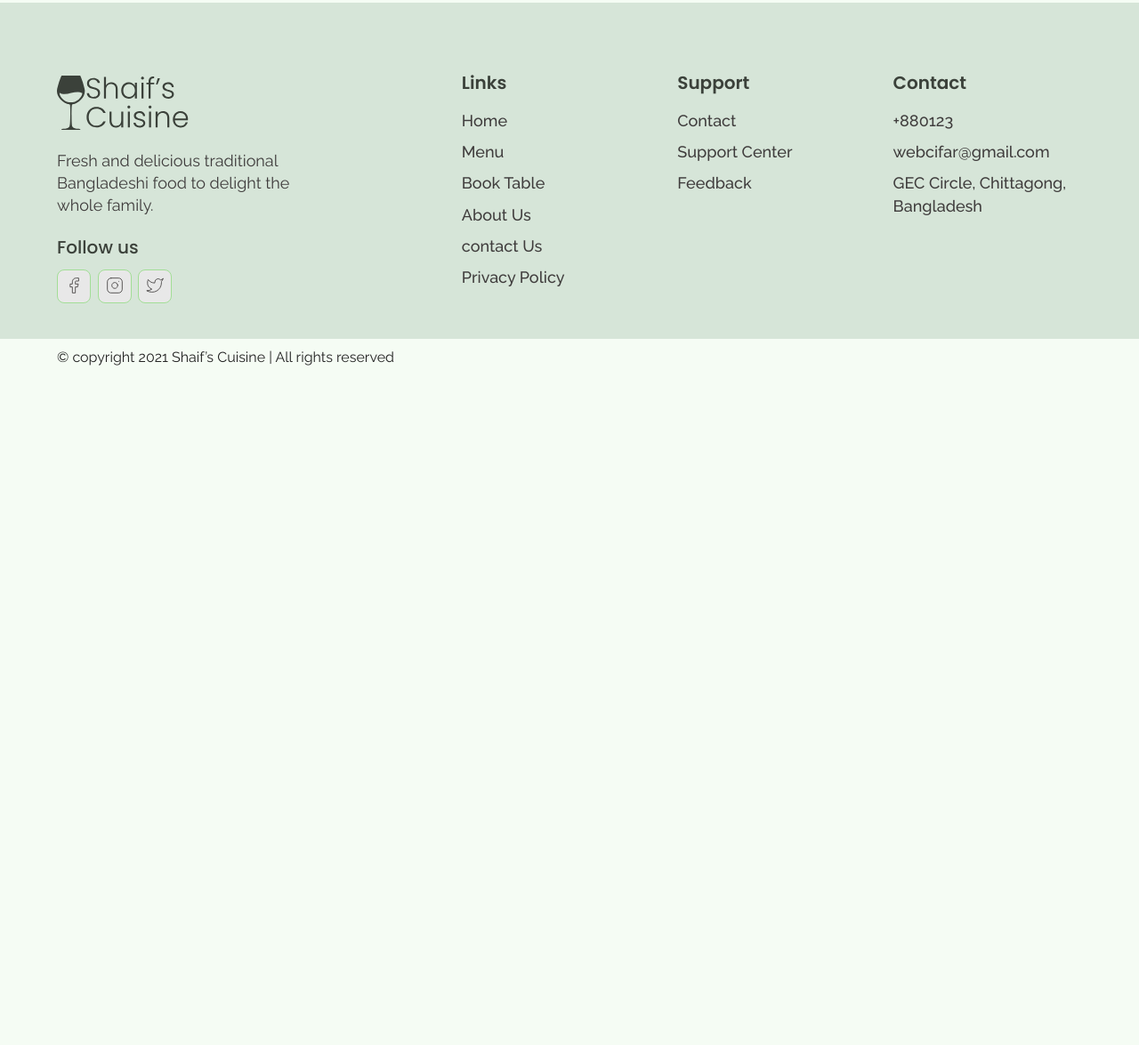
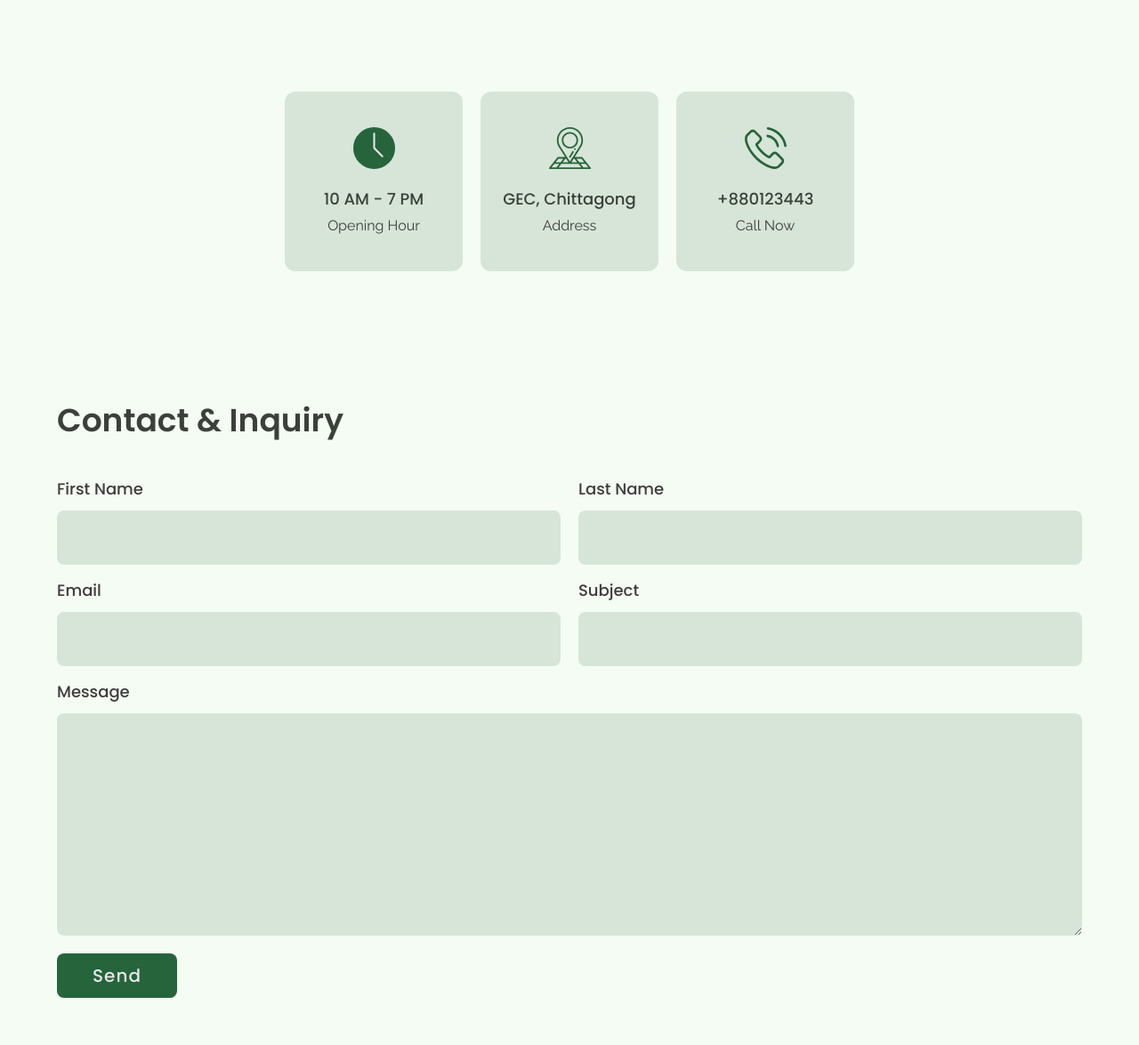
Before and after one commit to ShaifArfan/shaif-s-cuisine, a plain HTML site: page contact.html in a window 1280 px wide. Shown: the part 83-1258 px from the top of the page at 89% size. Before the commit the page ends 800 px from the top, so only its background shows below. Drawn offline with Linux system fonts and the light colour scheme.

Commit message:
✅ contact pag

```diff
--- a/components.css
+++ b/components.css
@@ -53,7 +53,7 @@
 	.nav__list {
 		z-index: 1000;
 		position: absolute;
-		right: 0;
+		left: 100%;
 		top: 0;
 		height: 100vh;
 		width: 80%;
@@ -62,12 +62,12 @@
 		align-items: center;
 		justify-content: flex-end;
 		padding-right: 2rem;
-		transform: translate(100%);
+		transform: translate(0%);
 		overflow: hidden;
 		transition: 0.3s ease-in transform;
 	}
 	.nav__list.show {
-		transform: translate(0);
+		transform: translate(-100%);
 	}
 	.nav__list li {
 		display: block;
@@ -111,6 +111,59 @@
 	}
 }
 /* End Global Button Styles */
+
+/* Store info section styles*/
+.storeInfo__wrapper {
+	display: flex;
+	justify-content: center;
+	flex-wrap: wrap;
+	gap: 1rem;
+}
+.storeInfo__item {
+	background-color: var(--lightGreen-1);
+	padding: 20px 30px;
+	text-align: center;
+	text-align: center;
+	border-radius: 12px;
+	width: 150px;
+}
+.storeInfo__icon {
+	width: 30px;
+	margin: 0 auto;
+	margin-bottom: 1.5rem;
+}
+.storeInfo__title {
+	font-size: 1.4rem;
+	font-family: Poppins;
+	font-weight: 500;
+	margin-bottom: 0.5rem;
+	color: var(--black-1);
+}
+.storeInfo__text {
+	font-size: 1.4rem;
+	font-family: Raleway;
+	color: var(--black-2);
+}
+@media only screen and (min-width: 768px) {
+	.storeInfo__wrapper {
+		gap: 2rem;
+	}
+	.storeInfo__item {
+		min-width: 200px;
+		padding: 40px 0;
+	}
+	.storeInfo__icon {
+		width: 47px;
+		margin-bottom: 2.5rem;
+	}
+	.storeInfo__title {
+		font-size: 1.8rem;
+		margin-bottom: 1rem;
+	}
+	.storeInfo__text {
+		font-size: 1.6rem;
+	}
+}
 
 /* Dishes Grid */
 .dishGrid__title {
@@ -282,3 +335,70 @@ footer {
 	}
 }
 /* End Footer Styles */
+
+/* Form Styles */
+#form {
+	padding: 5rem 0;
+}
+.form__title {
+	font-size: 1.8rem;
+	color: var(--black-1);
+	font-weight: 600;
+}
+.form__wrapper {
+	padding: 3rem 0;
+}
+.form__wrapper form {
+	display: grid;
+	grid-template-columns: 1fr;
+	gap: 2rem;
+}
+.form__group label {
+	font-size: 1.6rem;
+	font-family: Poppins;
+	color: var(--black-2);
+	font-weight: 500;
+}
+.form__group input,
+.form__group textarea {
+	width: 100%;
+	border: none;
+	background-color: var(--lightGreen-1);
+	font-size: 1.4rem;
+	font-family: Raleway;
+	font-weight: 600;
+	padding: 1.5rem;
+	border-radius: 8px;
+	margin-top: 0.5rem;
+	color: var(--black-2);
+}
+.form__wrapper button[type='submit'] {
+	width: fit-content;
+	border: none;
+	padding: 1rem 4rem;
+	font-weight: 500;
+	letter-spacing: 0.1rem;
+}
+@media only screen and (min-width: 768px) {
+	.form__title {
+		font-size: 3.6rem;
+	}
+	.form__wrapper {
+		padding: 5rem 0;
+	}
+	.form__wrapper form {
+		grid-template-columns: 1fr 1fr;
+	}
+	.form__group__full {
+		grid-column: 1/3;
+	}
+	.form__group label {
+		font-size: 1.8rem;
+	}
+	.form__group input,
+	.form__group textarea {
+		font-size: 1.8rem;
+		padding: 2rem;
+		margin-top: 1.5rem;
+	}
+}
--- a/contact.html
+++ b/contact.html
@@ -55,6 +55,81 @@
     </div>
   </div>
   <!-- End Nav Section -->
+  <!-- Store Info Section -->
+  <section id="storeInfo">
+    <div class="container">
+      <div class="storeInfo__wrapper">
+        <div class="storeInfo__item">
+          <div class="storeInfo__icon">
+            <img src="./images/wall-clock-icon.svg" alt="clock icon">
+          </div>
+          <h3 class="storeInfo__title">
+            10 AM - 7 PM
+          </h3>
+          <p class="storeInfo__text">
+            Opening Hour
+          </p>
+        </div>
+        <div class="storeInfo__item">
+          <div class="storeInfo__icon">
+            <img src="./images/address-icon.svg" alt="clock icon">
+          </div>
+          <h3 class="storeInfo__title">
+            GEC, Chittagong
+          </h3>
+          <p class="storeInfo__text">
+            Address
+          </p>
+        </div>
+        <div class="storeInfo__item">
+          <div class="storeInfo__icon">
+            <img src="./images/phone-icon.svg" alt="clock icon">
+          </div>
+          <h3 class="storeInfo__title">
+            +880123443
+          </h3>
+          <p class="storeInfo__text">
+            Call Now
+          </p>
+        </div>
+      </div>
+    </div>
+  </section>
+  <!-- End Store Info Section -->
+  <!-- Contact Form Section -->
+  <section id="form">
+    <div class="container">
+      <h3 class="form__title">
+        Contact & Inquiry
+      </h3>
+      <div class="form__wrapper">
+        <form action="">
+          <div class="form__group">
+            <label for="firstName">First Name</label>
+            <input type="text" id="firstName" name="First Name">
+          </div>
+          <div class="form__group">
+            <label for="lastName">Last Name</label>
+            <input type="text" id="lastName" name="Last Name">
+          </div>
+          <div class="form__group">
+            <label for="email">Email</label>
+            <input type="email" id="email" name="Email">
+          </div>
+          <div class="form__group">
+            <label for="subject">Subject</label>
+            <input type="text" id="subject" name="Subject">
+          </div>
+          <div class="form__group form__group__full">
+            <label for="message">Message</label>
+            <textarea name="Message" id="message" cols="30" rows="10"></textarea>
+          </div>
+          <button type="submit" class="btn primary-btn">Send</button>
+        </form>
+      </div>
+    </div>
+  </section>
+  <!-- End Contact Form Section-->
   <!-- Footer -->
   <footer>
     <div class="container">
--- a/globalStyles.css
+++ b/globalStyles.css
@@ -6,6 +6,7 @@ html {
 body {
 	background: var(--lightGreen-2);
 	overflow-x: hidden;
+	visibility: hidden;
 }
 section {
 	padding: 100px 0;
--- a/main.js
+++ b/main.js
@@ -3,16 +3,21 @@ const navList = document.querySelector('.nav__list');
 const navIconEl = document.querySelector('.nav__icon');
 const navBgOverlayEl = document.querySelector('.nav__bgOverlay');
 
+
+window.addEventListener('DOMContentLoaded', () =>{
+  document.body.style.visibility = 'visible';
+});
+
 const navOpen = () => {
    navList.classList.add('show');
   navBgOverlayEl.classList.add('active');
-  document.body.style= 'height: 100vh; width:100vw; overflow:hidden;';
+  document.body.style= 'visibility: visible; height: 100vh; width:100vw; overflow:hidden;';
 }
 
 const navClose = () => {
   navList.classList.remove('show');
   navBgOverlayEl.classList.remove('active');
-  document.body.style= 'height: initial; width: 100%; overflow-x: hidden;';
+  document.body.style= 'visibility: visible; height: initial; width: 100%; overflow-x: hidden;';
 }
 
 navIconEl.addEventListener('click', navOpen);
```
Also changed, not shown: home.css (+0 -52 lines).
